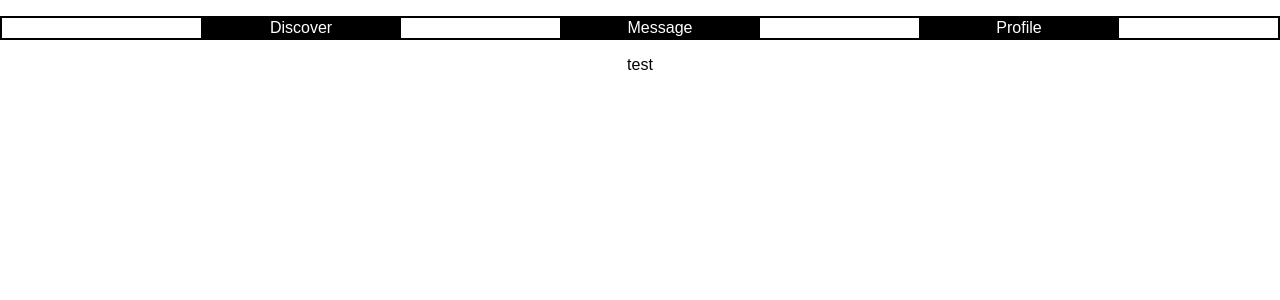
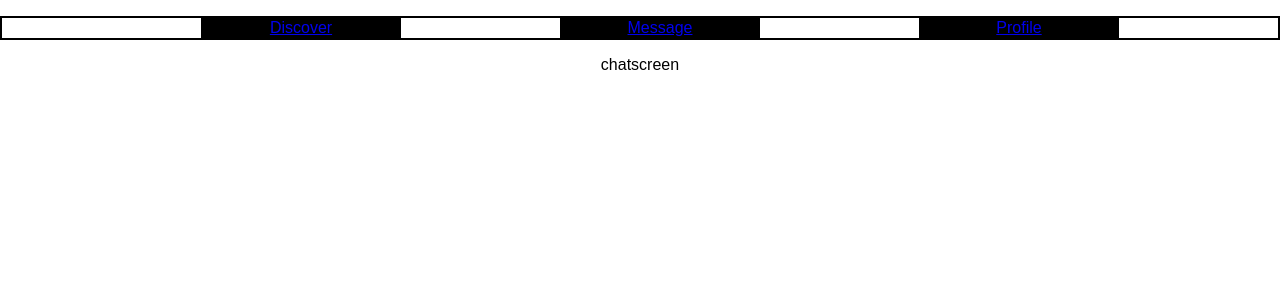
Before and after one commit to ami619847/tinder-like, a React (Create React App) app: page /Chat in a window 1280 px wide. Shown: the top 300 px of the page. Built offline with nearby package versions, Linux system fonts and the light colour scheme.

Commit message:
menu works

```diff
--- a/src/App.js
+++ b/src/App.js
@@ -1,14 +1,20 @@
 import React, { Component } from 'react';
+import './App.css';
+import DiscoverScreen from './components/DiscoverScreen'
+import ProfileScreen from './components/ProfileScreen'
 import ChatScreen from './components/ChatScreen'
-import './App.css';
-
+import Menu from './components/Menu'
+import { Router, Route } from 'react-router';
 
 class App extends Component {
   render() {
     return (
+
       <div className="App">
-        <ChatScreen />
 
+        <Route path="/Discover" component={DiscoverScreen} />
+        <Route path="/Profile" component={ProfileScreen} />
+        <Route path="/Chat" component={ChatScreen} />
 
       </div>
     );
--- a/src/components/ChatScreen.js
+++ b/src/components/ChatScreen.js
@@ -5,7 +5,7 @@ export default class ChatScreen extends React.PureComponent {
   render() {
     return(<div>
       <Menu />
-    <p> test </p>
+    <p> chatscreen </p>
   </div>
     )
   }
--- a/src/components/DiscoverScreen.js
+++ b/src/components/DiscoverScreen.js
@@ -1,11 +1,11 @@
 import * as React from 'react'
 import Menu from './Menu'
 
-export default class Name extends React.PureComponent {
+export default class DiscoverScreen extends React.PureComponent {
   render() {
     return(<div>
       <Menu />
-    <p> test </p>
+    <p> Discover me </p>
   </div>
     )
   }
--- a/src/components/Menu.js
+++ b/src/components/Menu.js
@@ -1,14 +1,21 @@
 import * as React from 'react'
 import './Menu.css'
+import { Link } from 'react-router-dom'
 
 export default class Menu extends React.PureComponent {
   render() {
     return(
       <div>
       <ul className= 'menu'>
-        <li> Discover</li>
-        <li>Message</li>
-        <li> Profile </li>
+        <li>
+          <Link to="/Discover">Discover</Link>
+        </li>
+        <li>
+          <Link to="/Chat">Message</Link>
+        </li>
+        <li>
+          <Link to="/Profile">Profile</Link>
+         </li>
       </ul>
     </div>
     )
--- a/src/components/ProfileScreen.js
+++ b/src/components/ProfileScreen.js
@@ -1,11 +1,11 @@
 import * as React from 'react'
 import Menu from './Menu'
 
-export default class Name extends React.PureComponent {
+export default class ProfileScreen extends React.PureComponent {
   render() {
     return(<div>
       <Menu />
-    <p> test </p>
+    <p> Profile </p>
   </div>
     )
   }
--- a/src/index.js
+++ b/src/index.js
@@ -3,13 +3,16 @@ import ReactDOM from 'react-dom';
 import './index.css';
 import App from './App';
 import registerServiceWorker from './registerServiceWorker';
+import { Router, Route } from 'react-router';
 import { BrowserRouter } from 'react-router-dom';
 import { Provider } from 'react-redux'
 import store from './store'
 
+
 ReactDOM.render(
 <Provider store={store}>
   <BrowserRouter>
+
     <App />
   </BrowserRouter>
 </Provider>,
```
